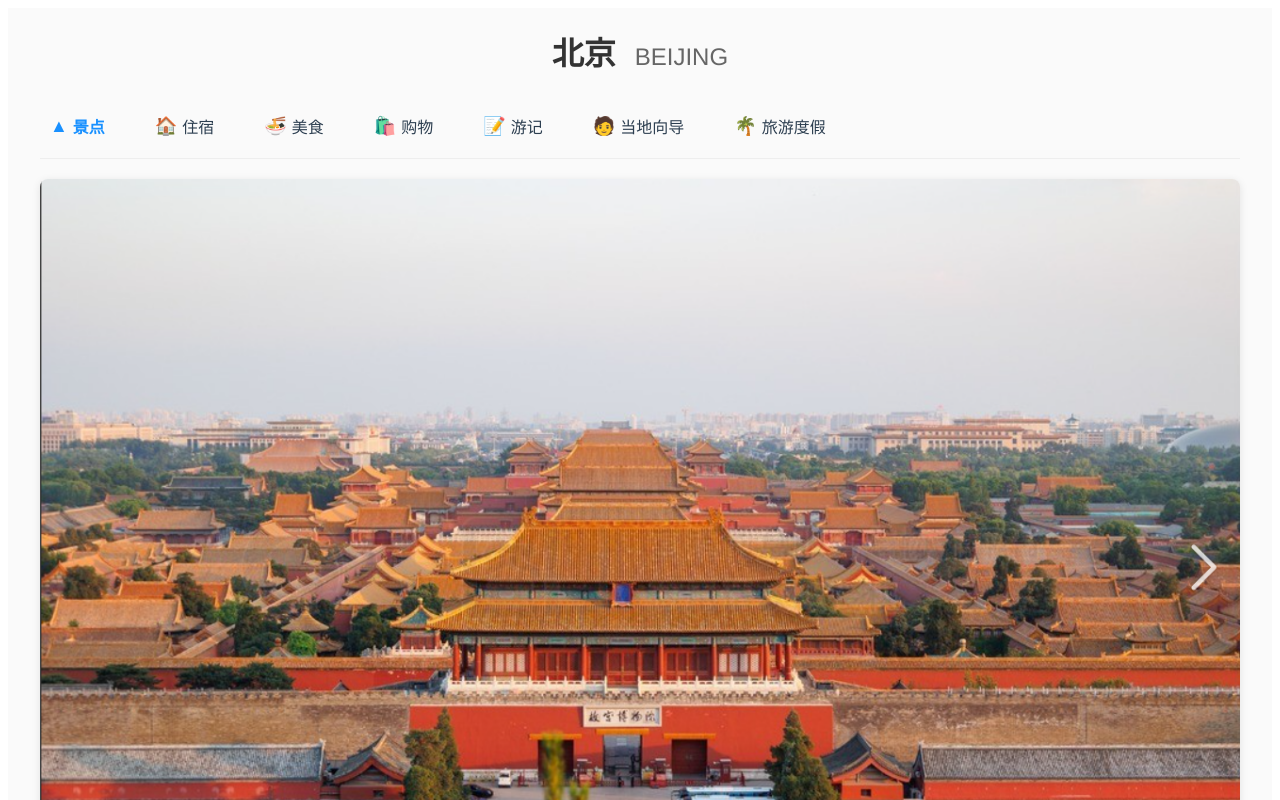
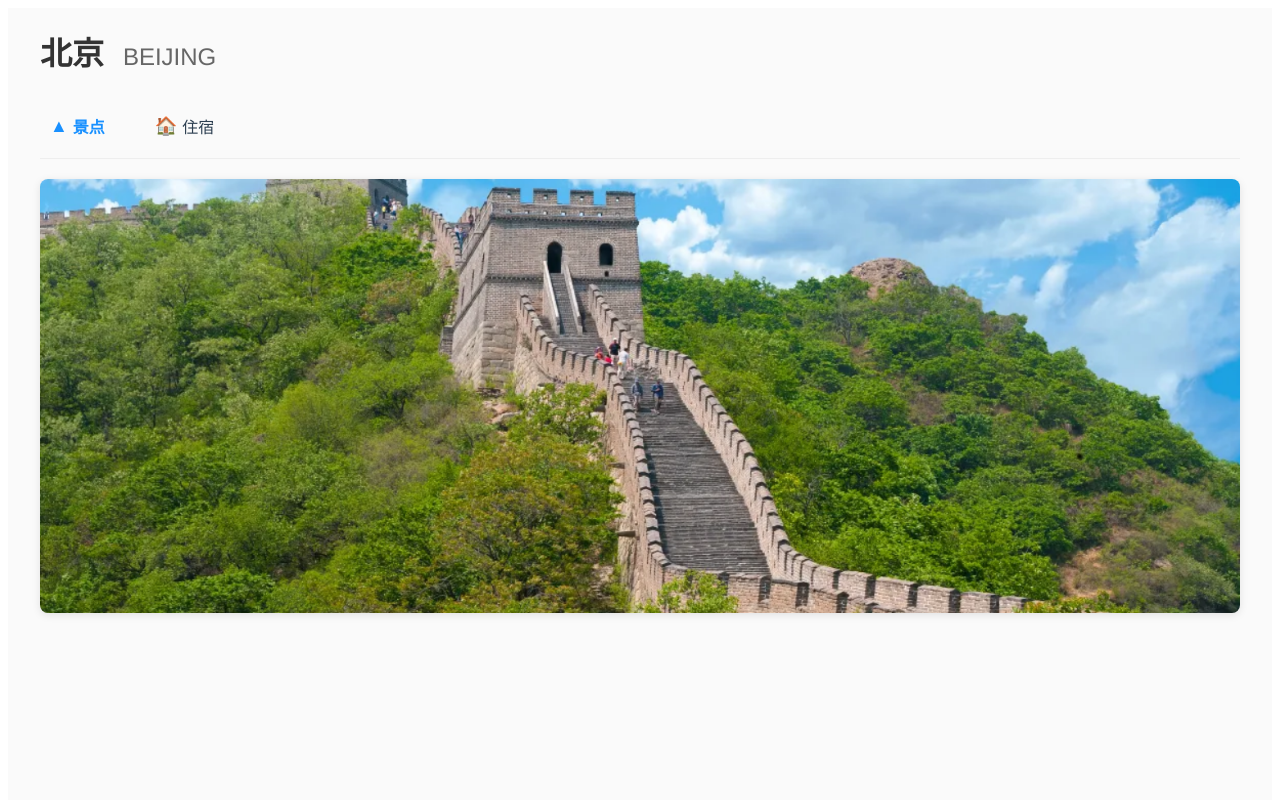
Before and after one commit to zheng0456/ticketing_system, a Vue app: page /scenerymessage in a window 1280 px wide. Shown: the top 800 px of the page. Built offline with nearby package versions, Linux system fonts and the light colour scheme.

Commit message:
feat(scenery): 更新北京景点页面内容与导航
- 将长城图片替换为北京故宫图片
- 修改图片描述文字
- 精简底部导航栏选项，仅保留景点和住宿
- 调整页面标题对齐方式为左对齐

```diff
--- a/src/components/scenery/scenerymessages/BeijingScenery.vue
+++ b/src/components/scenery/scenerymessages/BeijingScenery.vue
@@ -19,11 +19,11 @@
       </router-link>
     </div>
 
-    <!-- 长城图片展示 -->
+    <!-- 北京长城图片展示 -->
     <div class="image-container">
       <img
-          :src="require('@/assets/img/北京故宫.png')"
-          alt="北京故宫风景"
+          :src="require('@/assets/img/长城.png')"
+          alt="长城风景"
           class="scenery-image"
           @error="handleImageError"
         >
@@ -39,12 +39,7 @@ export default {
       // 导航项数据
       navItems: [
         { path: '/scenerymessage', icon: '▲', text: '景点', active: true },
-        { path: '/accommodation', icon: '🏠', text: '住宿', active: false },
-        { path: '/food', icon: '🍜', text: '美食', active: false },
-        { path: '/shopping', icon: '🛍️', text: '购物', active: false },
-        { path: '/travel-notes', icon: '📝', text: '游记', active: false },
-        { path: '/local-guide', icon: '🧑', text: '当地向导', active: false },
-        { path: '/vacation', icon: '🌴', text: '旅游度假', active: false }
+        { path: '/accommodation', icon: '🏠', text: '住宿', active: false }
       ]
     }
   },
@@ -89,7 +84,7 @@ export default {
 }
 
 .header-title {
-  text-align: center;
+  text-align: left;
   margin-bottom: 20px;
 }
 
```
Also changed, not shown: src/assets/img/长城.png (added).
